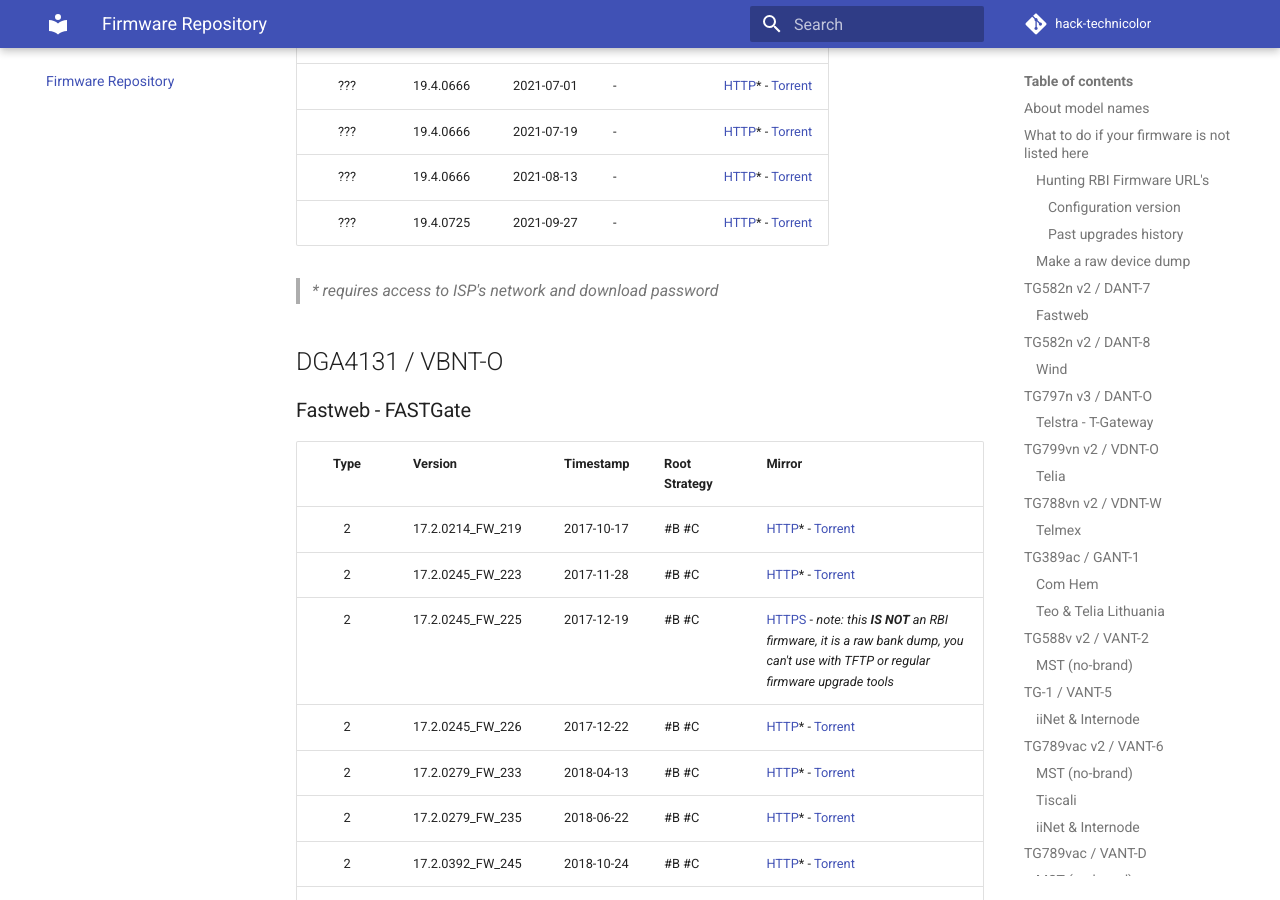
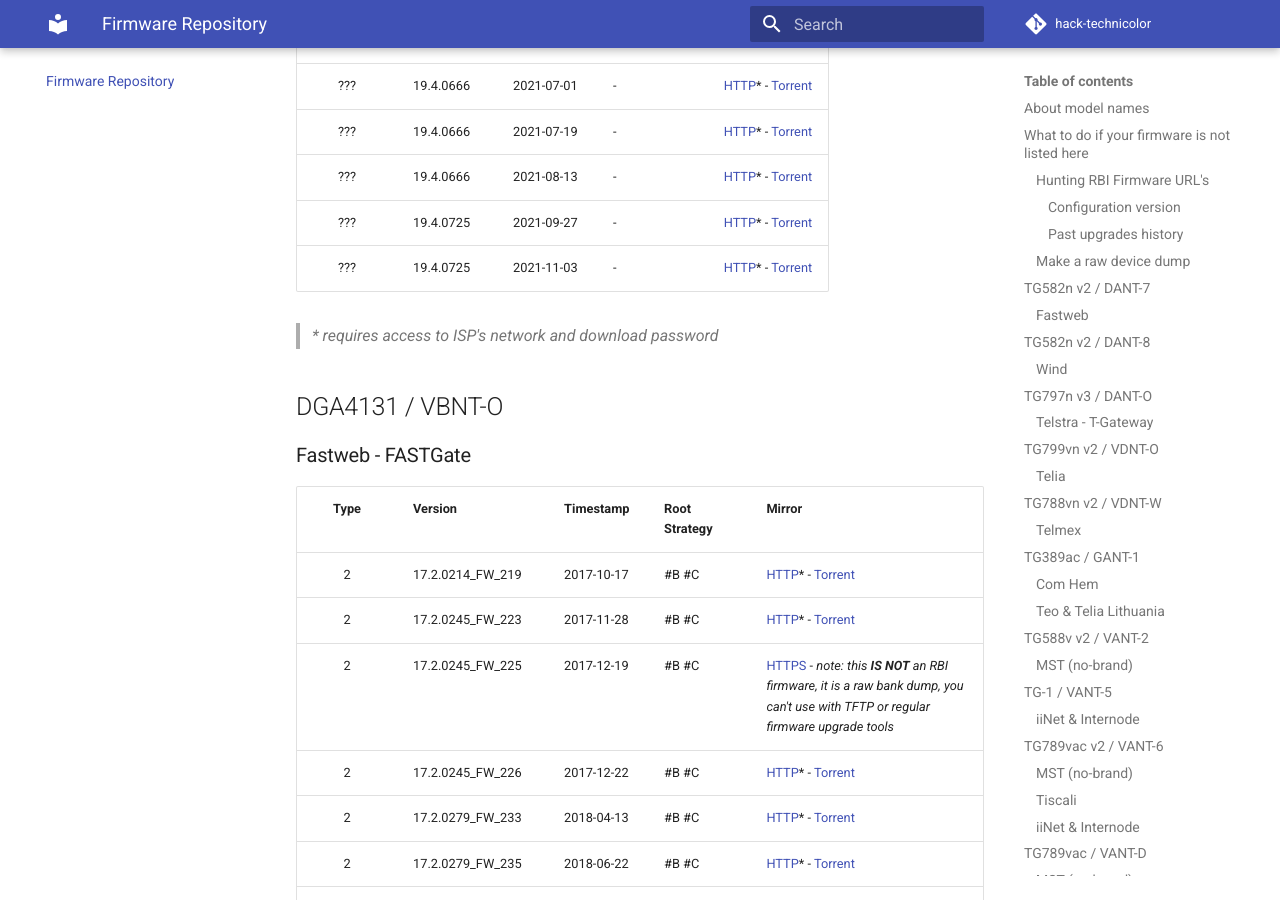
Before and after one commit to hack-technicolor/hack-technicolor, an MkDocs documentation site: the page built from docs/Repository.md, in a window 1280 px wide and 900 px high, scrolled down 16182 px. Built offline with MkDocs 1.6.1 and Material for MkDocs 9.7.7, drawn with Linux system fonts in a browser that asks for light colours; comment, search, counter and statistics services are not loaded; some of the changed text lies outside the part shown.

Commit message:
Add Firmware 2.3.3 for DGA4130 and DGA4132

```diff
--- a/docs/Repository.md
+++ b/docs/Repository.md
@@ -445,6 +445,7 @@
 | ???    | 19.4.0666          | 2021-07-19 | -             | [HTTP](https://fw.regman-tl.interbusiness.it:11443/Firmware/TR069/AGThomson/AGTEF_2.3.1_CLOSED.rbi)* - [Torrent](https://github.com/kevdagoat/hack-technicolor/blob/master/torrents/vbnt-k/AGTEF_2.3.1_CLOSED.rbi.torrent?raw=true) |
 | ???    | 19.4.0666          | 2021-08-13 | -             | [HTTP](https://fw.regman-tl.interbusiness.it:11443/Firmware/TR069/AGThomson/AGTEF_2.3.2_CLOSED.rbi)* - [Torrent](https://github.com/kevdagoat/hack-technicolor/blob/master/torrents/vbnt-k/AGTEF_2.3.2_CLOSED.rbi.torrent?raw=true) |
 | ???    | 19.4.0725          | 2021-09-27 | -             | [HTTP](https://fw.regman-tl.interbusiness.it:11443/Firmware/TR069/AGThomson/AGTEF_2.3.3_001_CLOSED.rbi)* - [Torrent](https://github.com/kevdagoat/hack-technicolor/blob/master/torrents/vbnt-k/AGTEF_2.3.3_001_CLOSED.rbi.torrent?raw=true) |
+| ???    | 19.4.0725          | 2021-11-03 | -             | [HTTP](https://fw.regman-tl.interbusiness.it:11443/Firmware/TR069/AGThomson/AGTEF_2.3.3_CLOSED.rbi)* - [Torrent](https://github.com/kevdagoat/hack-technicolor/blob/master/torrents/vbnt-k/AGTEF_2.3.3_CLOSED.rbi.torrent?raw=true) |
 
 > *\* requires access to ISP's network and download password*
 
@@ -529,6 +530,7 @@
 | ???    | 19.4.0666          | 2021-07-19 | -             | [HTTP](https://fw.regman-tl.interbusiness.it:11443/Firmware/TR069/AGThomson/AGTHP_2.3.1_CLOSED.rbi)* - [Torrent](https://github.com/kevdagoat/hack-technicolor/blob/master/torrents/vbnt-s/AGTHP_2.3.1_CLOSED.rbi.torrent?raw=true) |
 | ???    | 19.4.0666          | 2021-08-13 | -             | [HTTP](https://fw.regman-tl.interbusiness.it:11443/Firmware/TR069/AGThomson/AGTHP_2.3.2_CLOSED.rbi)* - [Torrent](https://github.com/kevdagoat/hack-technicolor/blob/master/torrents/vbnt-s/AGTHP_2.3.2_CLOSED.rbi.torrent?raw=true) |
 | ???    | 19.4.0725          | 2021-09-27 | -             | [HTTP](https://fw.regman-tl.interbusiness.it:11443/Firmware/TR069/AGThomson/AGTHP_2.3.3_001_CLOSED.rbi)* - [Torrent](https://github.com/kevdagoat/hack-technicolor/blob/master/torrents/vbnt-s/AGTHP_2.3.3_001_CLOSED.rbi.torrent?raw=true) |
+| ???    | 19.4.0725          | 2021-11-03 | -             | [HTTP](https://fw.regman-tl.interbusiness.it:11443/Firmware/TR069/AGThomson/AGTHP_2.3.3_CLOSED.rbi)* - [Torrent](https://github.com/kevdagoat/hack-technicolor/blob/master/torrents/vbnt-s/AGTHP_2.3.3_CLOSED.rbi.torrent?raw=true) |
 
 > *\* requires access to ISP's network and download password*
 
```
